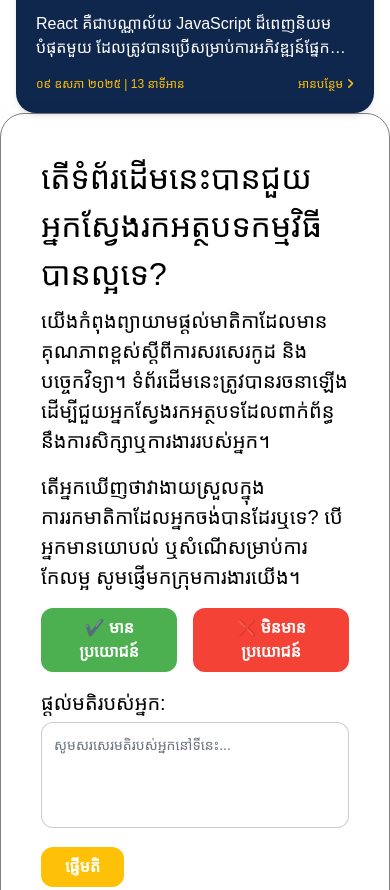
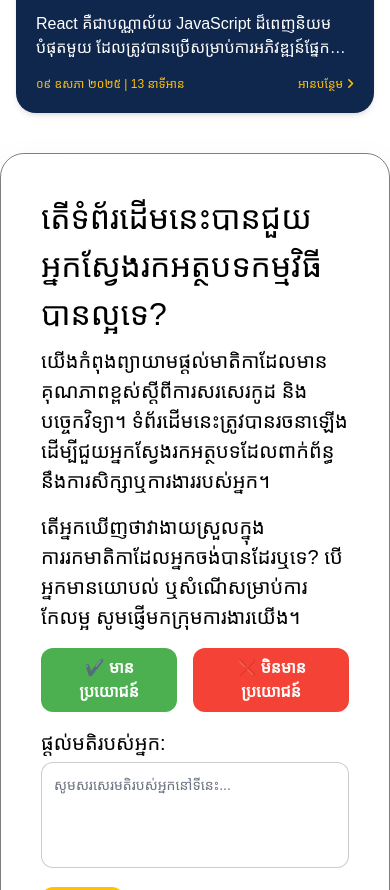
Before and after one commit to Sobothty/codecam, a website: page src/page/blog.html in a window 390 px wide. Shown: the part 7714-8604 px from the top of the page. Drawn offline with nearby package versions, Linux system fonts and the light colour scheme; a web font is replaced by a local one.

Commit message:
fix: resolve layout issues on About Us page for mobile and tablet

```diff
--- a/src/page/blog.html
+++ b/src/page/blog.html
@@ -605,7 +605,7 @@
           </div>
         </div>
           <div
-          class="p-10 border border-black/50 shadow-2xl rounded-3xl space-y-4"
+          class="p-10 my-10 border border-black/50 shadow-2xl rounded-3xl space-y-4"
           data-aos="fade-up-right"
           data-aos-duration="1000"
         >
```
